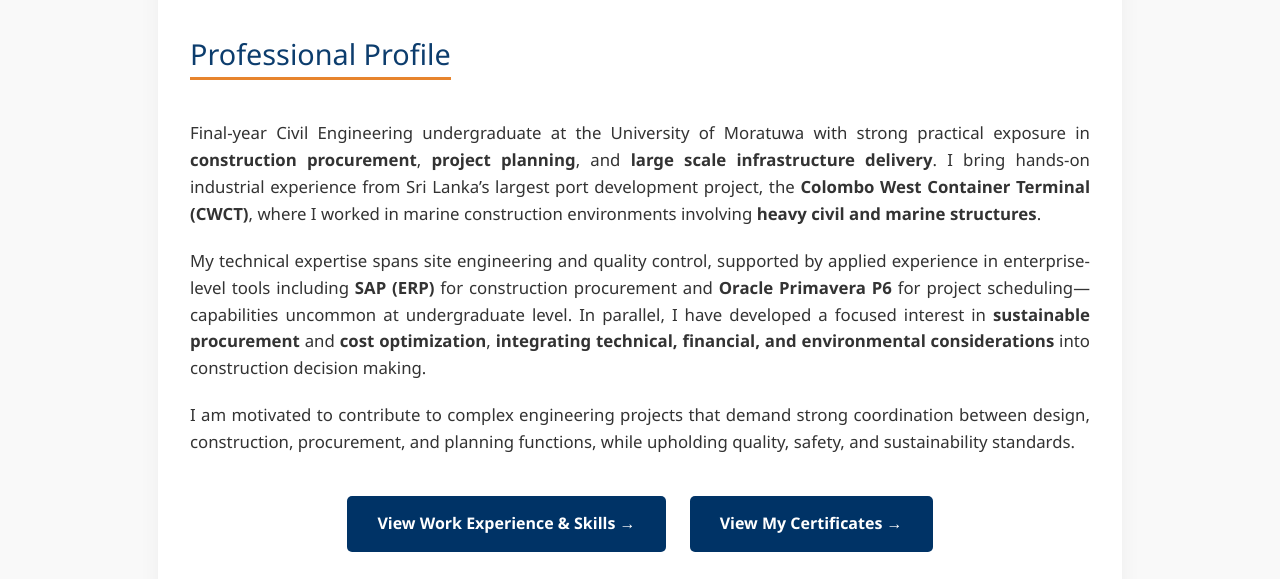
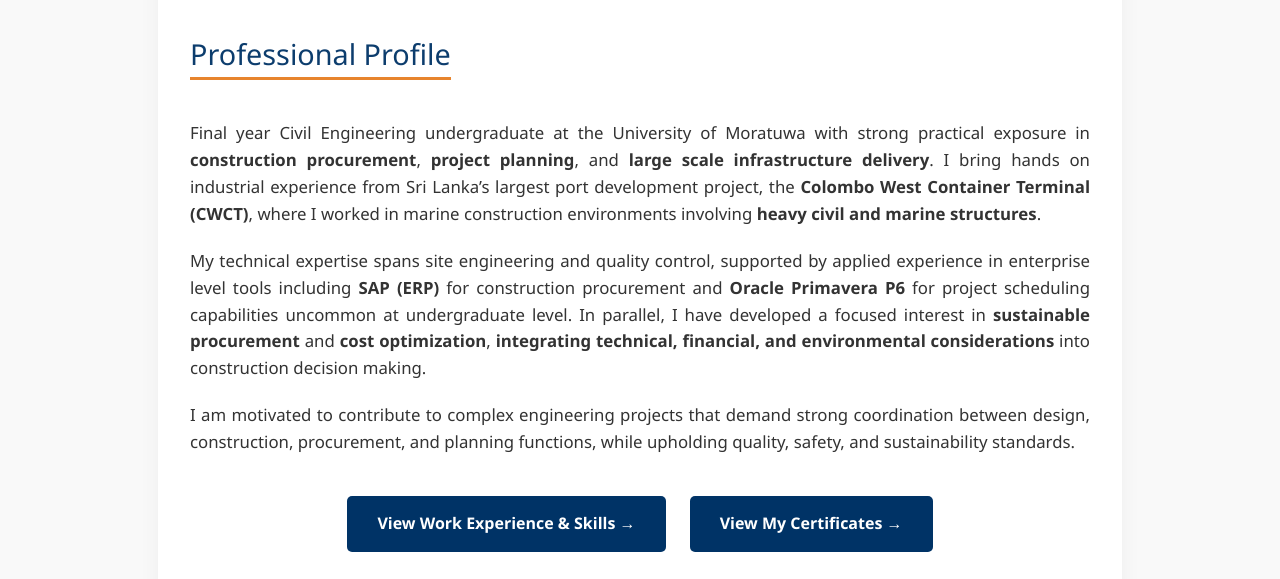
Before and after one commit to naveen010307/naveen010307.github.io, a plain HTML site: page index.html in a window 1280 px wide. Shown: the part 630-1209 px from the top of the page. Drawn offline with Linux system fonts and the light colour scheme.

Commit message:
Initial upload

```diff
--- a/index.html
+++ b/index.html
@@ -71,14 +71,14 @@
             <h2 class="section-title">Professional Profile</h2>
             <div class="about-text">
                 <p>
-                    Final-year Civil Engineering undergraduate at the University of Moratuwa with strong practical exposure in
-                    <strong>construction procurement</strong>, <strong>project planning</strong>, and <strong>large scale infrastructure delivery</strong>. I bring hands-on industrial
+                    Final year Civil Engineering undergraduate at the University of Moratuwa with strong practical exposure in
+                    <strong>construction procurement</strong>, <strong>project planning</strong>, and <strong>large scale infrastructure delivery</strong>. I bring hands on industrial
                     experience from Sri Lanka’s largest port development project, the <strong>Colombo West Container Terminal (CWCT)</strong>,
                     where I worked in marine construction environments involving <strong>heavy civil and marine structures</strong>.
                 </p>
                 <p>
-                    My technical expertise spans site engineering and quality control, supported by applied experience in enterprise-level
-                    tools including <strong>SAP (ERP)</strong> for construction procurement and <strong>Oracle Primavera P6</strong> for project scheduling—capabilities
+                    My technical expertise spans site engineering and quality control, supported by applied experience in enterprise level
+                    tools including <strong>SAP (ERP)</strong> for construction procurement and <strong>Oracle Primavera P6</strong> for project scheduling capabilities
                     uncommon at undergraduate level. In parallel, I have developed a focused interest in <strong>sustainable procurement</strong> and
                     <strong>cost optimization</strong>, <strong>integrating technical, financial, and environmental considerations</strong> into construction decision making.
                 </p>
```
